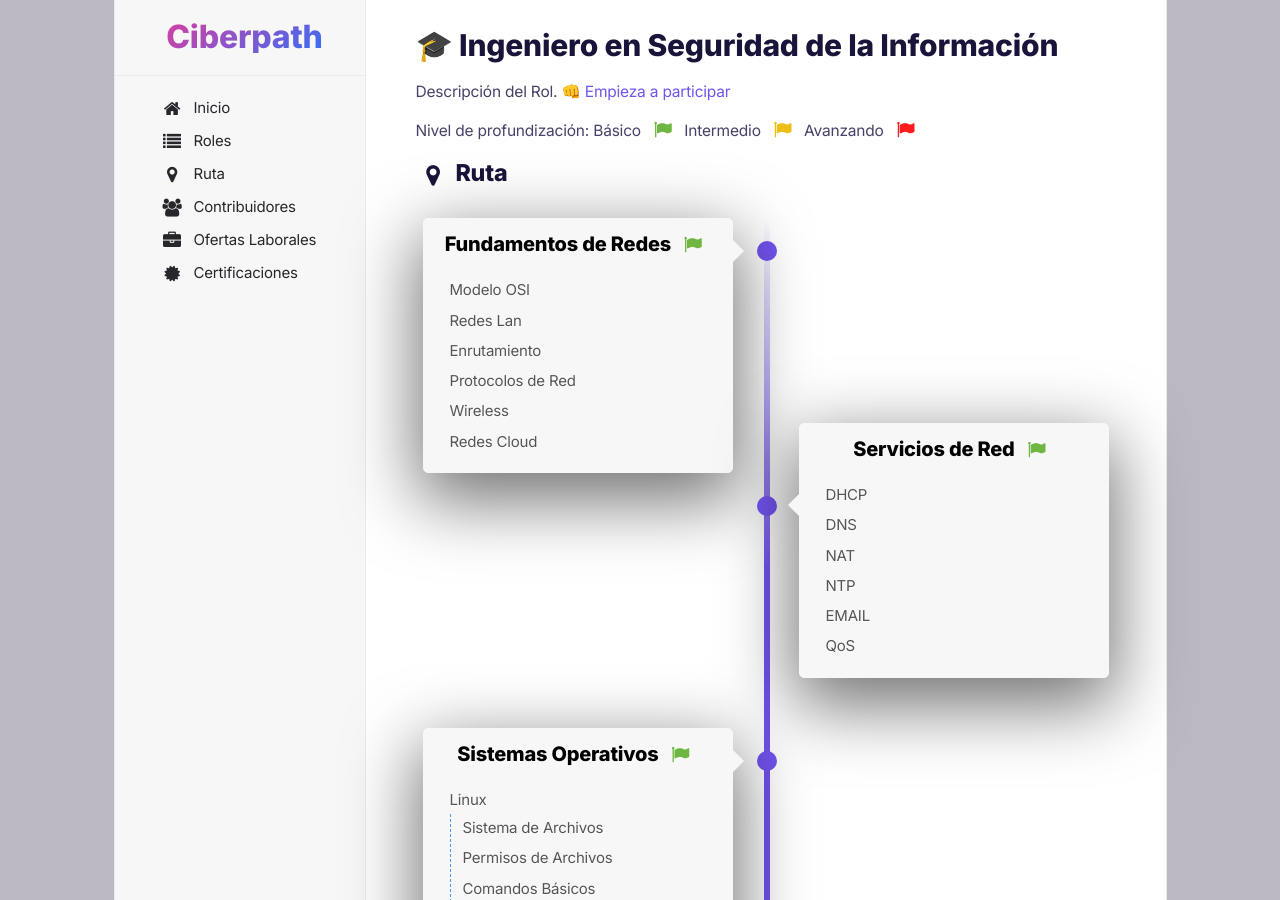
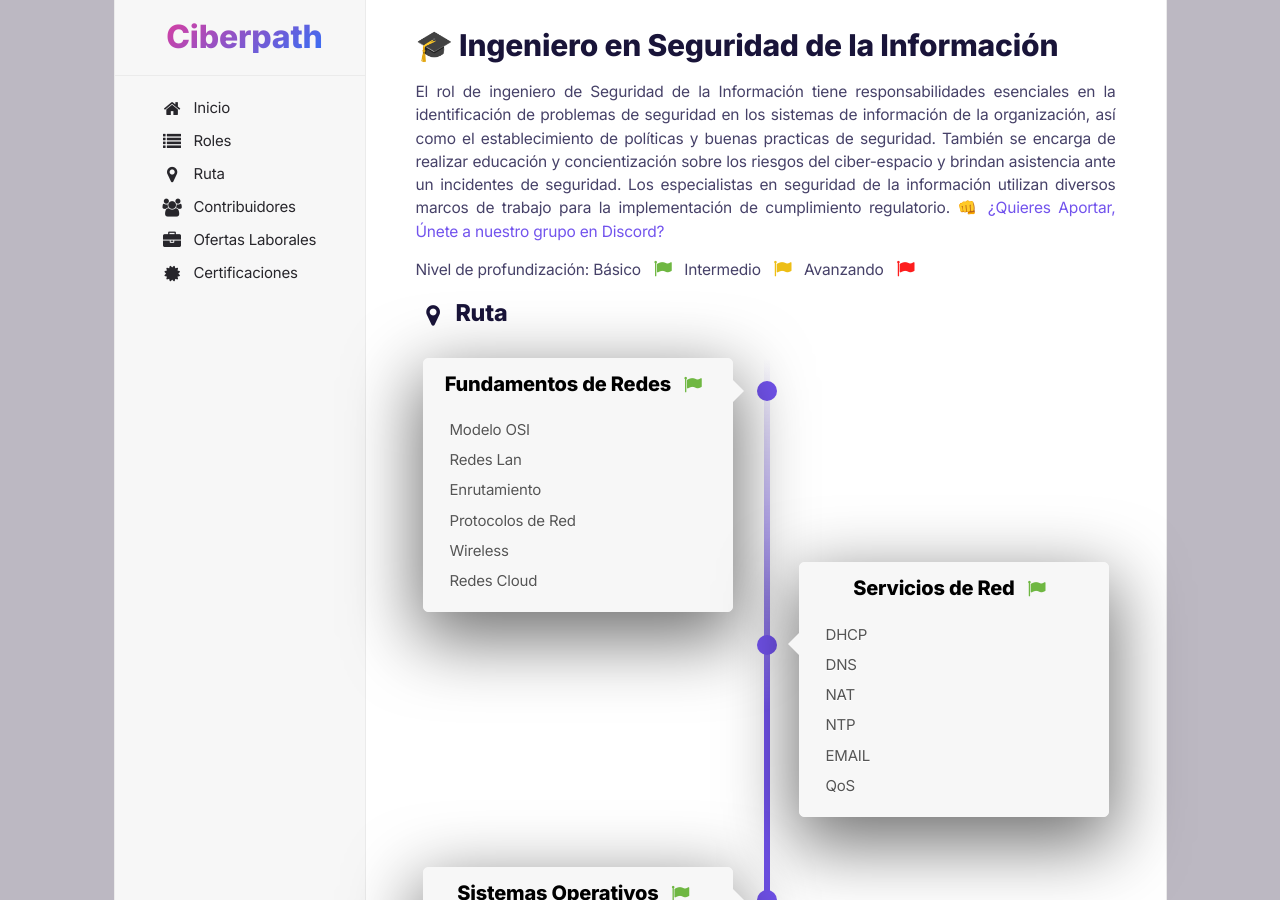
Before and after one commit to dan-breu/ciberpath, a Jekyll site: the page built from roles/segurinfo.md, in a window 1280 px wide and 900 px high. Built offline with Jekyll 4.4.1, drawn with Linux system fonts in a browser that asks for light colours; nearby versions of some CDN libraries; comment, search, counter and statistics services are not loaded.

Commit message:
external links

```diff
--- a/_includes/netsec/network-pentest.html
+++ b/_includes/netsec/network-pentest.html
@@ -1,7 +1,7 @@
 <div class="timeline-block">
 	<div class="timeline-img"></div>
 	<div class="timeline-content">
-		<h2>Ténicas de Ataque <i class="fa fa-flag intermediate"></i></h2>
+		<h2>Técnicas de Ataque <i class="fa fa-flag intermediate"></i></h2>
 		<ul class="content-skills">
 			<li>
 				<a href="https://www.youtube.com/watch?v=d2MxAR89ePE" target="_blank">
--- a/_includes/role-nav.html
+++ b/_includes/role-nav.html
@@ -1,9 +1,7 @@
 <nav class="nav">
 	<ul class="nav-list">
-		<a href="/"
-			> <li><i class="fa fa-home"></i> Inicio</li></a>
-		<a href="/roles"> <i class="fa fa-list"></i> Roles</li></a>
-
+		<a href="{{ site.url }}/"> <li><i class="fa fa-home"></i> Inicio</li></a>
+		<a href="{{ site.url }}/roles"> <i class="fa fa-list"></i> Roles</li></a>
 		<a href="#-ruta"
 			> <li><i class="fa fa-map-marker"></i> Ruta</li></a>
 		<a href="#-contribuidores"
--- a/roles/segurinfo.md
+++ b/roles/segurinfo.md
@@ -8,7 +8,7 @@ path: segurinfo
 
 # 🎓 Ingeniero en Seguridad de la Información
 
-Descripción del Rol. 👊 [Empieza a participar](https://github.com/dan-breu/ciberpath){:target="\_blank"}
+El rol de ingeniero de Seguridad de la Información tiene responsabilidades esenciales en la identificación de problemas de seguridad en los sistemas de información de la organización, así como el establecimiento de políticas y buenas practicas de seguridad. También se encarga de realizar educación y concientización sobre los riesgos del ciber-espacio y brindan asistencia ante un incidentes de seguridad. Los especialistas en seguridad de la información utilizan diversos marcos de trabajo para la implementación de cumplimiento regulatorio. 👊 [¿Quieres Aportar, Únete a nuestro grupo en Discord?](https://discord.com/invite/ddrQ2VSj){:target="\_blank"}
 
 Nivel de profundización:
 Básico <i class="fa fa-flag basic"></i>
```
Also changed, not shown: index.md (+1 -1 lines), roles/netsec.md (+1 -1 lines).
